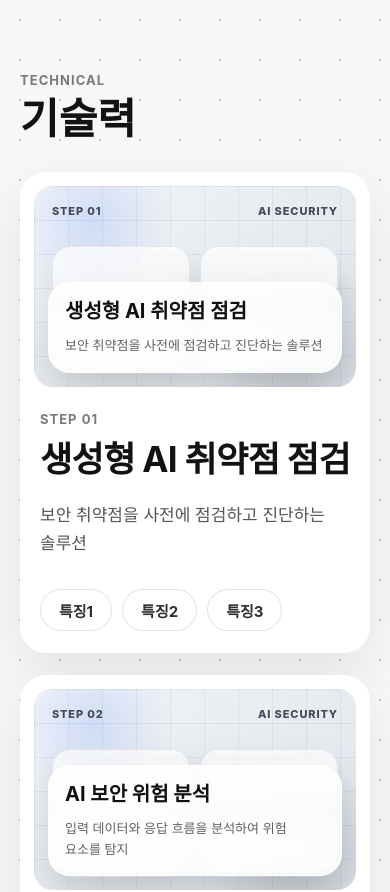
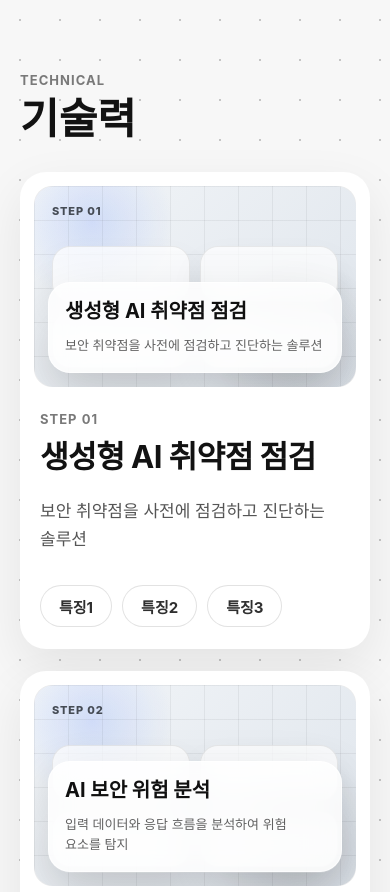
Before and after one commit to arena1118/smartM2M, a Next.js app: page / in a window 390 px wide. Shown: the top 892 px of the page. Built offline with nearby package versions, Linux system fonts and the light colour scheme.

Commit message:
모바일 제목 줄바꿈 개선

```diff
--- a/components/TechnicalScrollSection.module.css
+++ b/components/TechnicalScrollSection.module.css
@@ -373,13 +373,18 @@
     font-size: 11px;
   }
 
+  .fallbackHeader span:last-child {
+    display: none;
+  }
+
   .mobileStep > div {
     padding: 24px 6px 8px;
   }
 
   .textCard h3,
   .mobileStep h3 {
-    font-size: clamp(28px, 9vw, 42px);
+    font-size: clamp(28px, 8vw, 34px);
+    overflow-wrap: anywhere;
   }
 
   .description {
```
